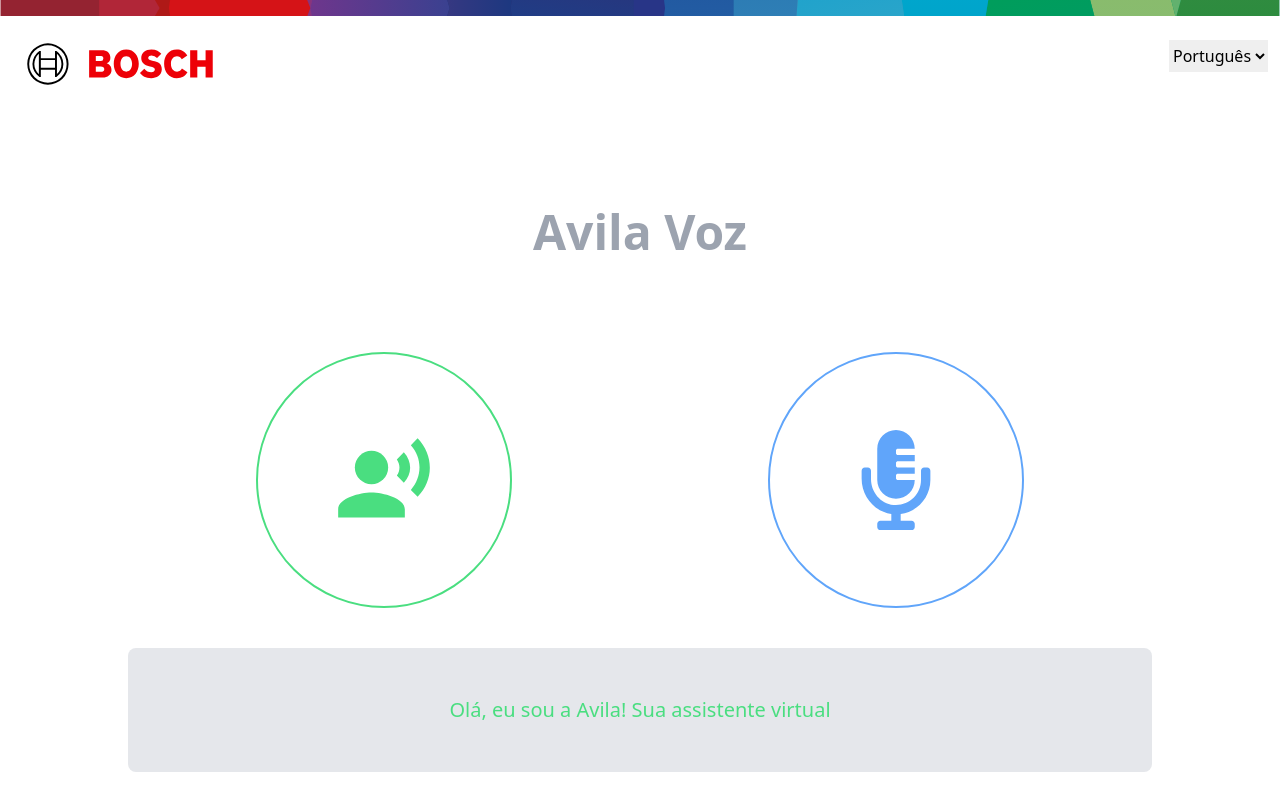
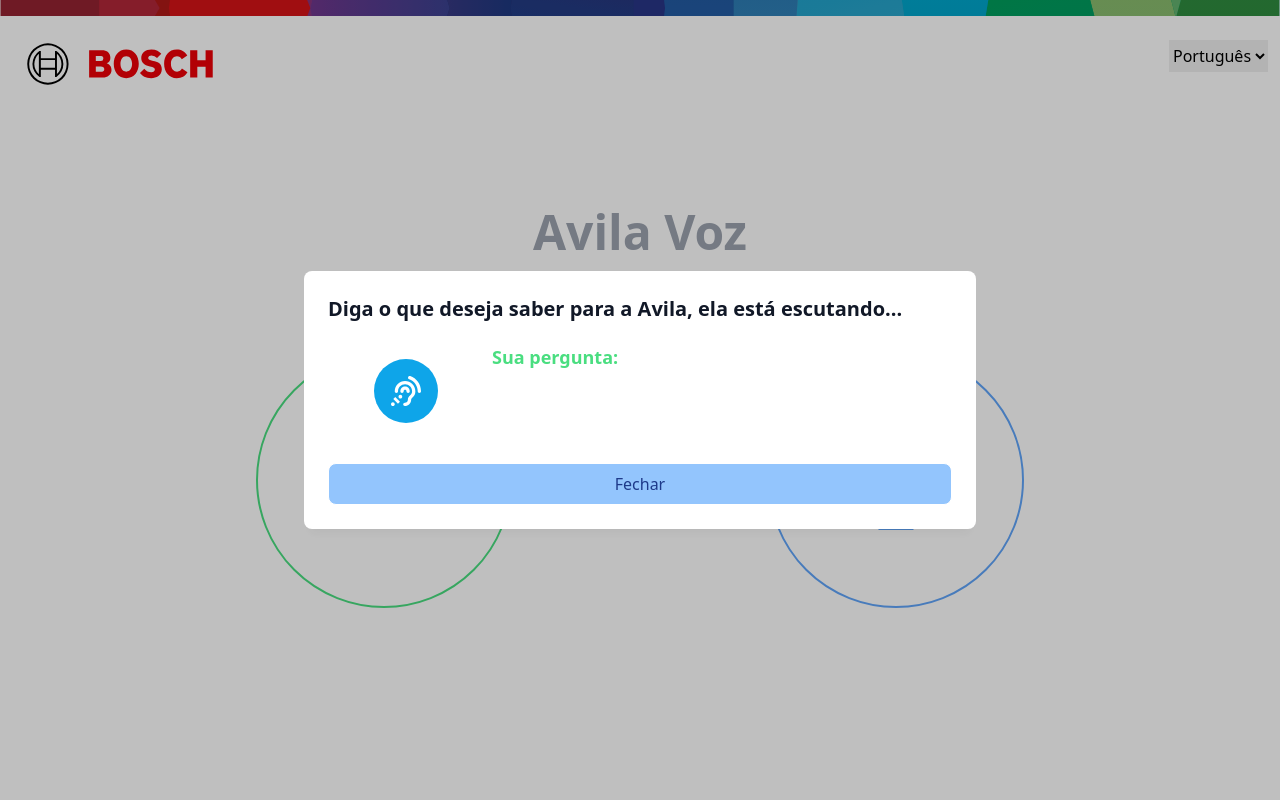
Before and after one commit to tcc-virtual-assistant/avilla, a Next.js app in the folder web/: page /voz in a window 1280 px wide. Both pictures are taken after a click on the button 896 px from the left and 479 px from the top of the page. Built offline with nearby package versions, Linux system fonts and the light colour scheme.

Commit message:
dev da fala e audicao do assistente virtual

```diff
--- /dev/null
+++ b/web/src/components/modalrecognit.jsx
@@ -0,0 +1,104 @@
+import { Dialog, Transition } from '@headlessui/react'
+import { Fragment, useState, useEffect } from 'react'
+
+import { FaMicrophoneAlt, FaAssistiveListeningSystems } from 'react-icons/fa';
+
+export default function ModalRecognit(props) {
+    const [open, setOpen] = useState(false);
+    const [voice, SetVoice] = useState();
+
+    const SpeakRecognition = () => {
+        setOpen(true);
+
+        const recognition = new window.webkitSpeechRecognition();
+        recognition.lang = 'pt-BR';
+
+        recognition.onresult = event => {
+          const resultado = event.results[0][0].transcript;
+          SetVoice(resultado);
+          console.log(voice);
+        };
+
+        recognition.start();
+      };
+
+    return (
+        <>
+          <button
+            type="button"
+            onClick={SpeakRecognition}
+            className='border-2 border-blue-400 text-blue-400 font-bold text-lg w-64 h-64 cursor-pointer rounded-full hover:bg-blue-100 duration-300'
+          >
+            <FaMicrophoneAlt
+              size={100}
+              className='m-auto'
+            />
+          </button>
+
+            <Transition appear show={open} as={Fragment}>
+                <Dialog as="div" className="relative z-10" onClose={() => setOpen(false)}>
+                    <Transition.Child
+                        as={Fragment}
+                        enter="ease-out duration-300"
+                        enterFrom="opacity-0"
+                        enterTo="opacity-100"
+                        leave="ease-in duration-200"
+                        leaveFrom="opacity-100"
+                        leaveTo="opacity-0"
+                    >
+                        <div className="fixed inset-0 bg-black bg-opacity-25" />
+                    </Transition.Child>
+
+                    <div className="fixed inset-0 overflow-y-auto">
+                        <div className="flex min-h-full items-center justify-center p-4 text-center">
+                            <Transition.Child
+                                as={Fragment}
+                                enter="ease-out duration-300"
+                                enterFrom="opacity-0 scale-95"
+                                enterTo="opacity-100 scale-100"
+                                leave="ease-in duration-200"
+                                leaveFrom="opacity-100 scale-100"
+                                leaveTo="opacity-0 scale-95"
+                            >
+                                <Dialog.Panel
+                                    className="w-full max-w-2xl transform overflow-hidden rounded-lg bg-white p-6 text-left align-middle shadow-xl transition-all"
+                                >
+                                    <Dialog.Title
+                                        as="h1"
+                                        className="text-xl font-semibold text-gray-900"
+                                    >
+                                        Diga o que deseja saber para a Avila, ela está escutando...
+                                    </Dialog.Title>
+
+                                    <div className='w-full flex my-3'>
+                                        <div className='w-1/4'>
+                                            <span className="relative flex h-16 w-16 my-6 m-auto">
+                                                <span className="animate-ping absolute inline-flex h-full w-full rounded-full bg-sky-400 opacity-75"></span>
+                                                <span className="relative inline-flex rounded-full h-16 w-16 bg-sky-500 justify-center items-center text-white">
+                                                    <FaAssistiveListeningSystems size={30} />
+                                                </span>
+                                            </span>
+                                        </div>
+                                        <div className='w-3/4 rounded-md p-2 text-lg'>
+                                            <strong className='text-green-400'>Sua pergunta:</strong> {voice}
+                                        </div>
+                                    </div>
+
+                                    <div className="mt-4">
+                                        <button
+                                            type="button"
+                                            className="w-full h-full bg-blue-300 p-2 rounded-lg text-blue-900 border border-white hover:border-blue-900 hover:bg-blue-100 duration-500"
+                                            onClick={() => setOpen(false)}
+                                        >
+                                            Fechar
+                                        </button>
+                                    </div>
+                                </Dialog.Panel>
+                            </Transition.Child>
+                        </div>
+                    </div>
+                </Dialog>
+            </Transition>
+        </>
+    )
+}
--- a/web/src/components/popup.jsx
+++ b/web/src/components/popup.jsx
@@ -4,8 +4,6 @@
 
 export default function Popup(props) {
   let [isOpen, setIsOpen] = useState(false);
-  const [largura, setLargura] = useState(0);
-  const [margin, setMargin] = useState(4);
 
   function closeModal() {
     setIsOpen(false)
--- a/web/src/pages/agenda.jsx
+++ b/web/src/pages/agenda.jsx
@@ -1,12 +1,29 @@
 import Head from 'next/head'
+import axios from 'axios'
 import { motion } from 'framer-motion'
 import { useState, useEffect, useRef } from 'react'
 
 import Tabela from '@/components/agenda/tabela'
 
 export async function getStaticProps() {
-    const data = await fetch('http://localhost:8001/schedule/')
-    const agenda = await data.json()
+    let data = JSON.stringify({});
+    //const data = await fetch('https://localhost:8001/schedule/')
+    const [agenda, setAgenda] = useState([{}]);
+
+    let config  = {
+        method: 'get',
+        maxBodyLength: Infinity,
+        url: 'https://localhost:8001/schedule/',
+        headers: {
+            'Content-Type': 'application/json',
+        },
+        data : data
+    }
+
+    await axios.request(config)
+        .then(resp => {
+            setAgenda(resp.data)
+        })
 
     return {
         props : { agenda }
--- a/web/src/pages/chat.jsx
+++ b/web/src/pages/chat.jsx
@@ -127,8 +127,8 @@
                     <p className="shadow appearance-none border rounded
                         w-full py-2 px-10 text-gray-700 leading-tight
                         focus:outline-none focus:shadow-outline">
-                                {data.avillaAnswer}
-                        </p>
+                        {data.avillaAnswer}
+                    </p>
                 </div>
                 </div>
                 <div className='relative ml-16'>
--- a/web/src/pages/voz.jsx
+++ b/web/src/pages/voz.jsx
@@ -1,12 +1,13 @@
-import Head from 'next/head'
+import Head from 'next/head';
 import React, { useState } from 'react';
 
-import { FaMicrophoneAlt } from 'react-icons/fa'
-import { MdRecordVoiceOver } from 'react-icons/md'
+import { FaMicrophoneAlt } from 'react-icons/fa';
+import { MdRecordVoiceOver } from 'react-icons/md';
+import ModalRecognit from '@/components/modalrecognit';
 
 export default function Voz() {
-  const [speech, setSpeech] = useState('Olá, eu sou a Avila! Sua assistente virtual');
-  const [recognition, SetRecognition] = useState()
+  const [speech, setSpeech] = useState('Meu propósito é ajudar as pessoas');
+  const [voice, SetResultVoice] = useState('');
 
   const TextSpeech = () => {
     const mensagem = new SpeechSynthesisUtterance(speech);
@@ -25,8 +26,8 @@
 
     recognition.onresult = event => {
       const resultado = event.results[0][0].transcript;
-      SetRecognition(resultado);
-      console.log(recognition);
+      SetResultVoice(resultado);
+      console.log(voice);
     };
 
     recognition.start();
@@ -52,26 +53,9 @@
             />
           </button>
 
-          <button
-            onClick={SpeakRecognition}
-            className='border-2 border-blue-400 text-blue-400 font-bold text-lg w-64 h-64 cursor-pointer rounded-full hover:bg-blue-100 duration-300'
-          >
-            <FaMicrophoneAlt
-              size={100}
-              className='m-auto'
-            />
-          </button>
+          <ModalRecognit/>
+
         </div>
-        {
-          (speech) ?
-            <div className='w-[80%] flex items-center justify-center m-auto bg-gray-200 mt-10 rounded-lg p-2'>
-              <label className='text-green-400 my-10 text-xl'>
-                {speech}
-              </label>
-            </div>
-          :
-          null
-        }
       </main>
     </>
   )
```
